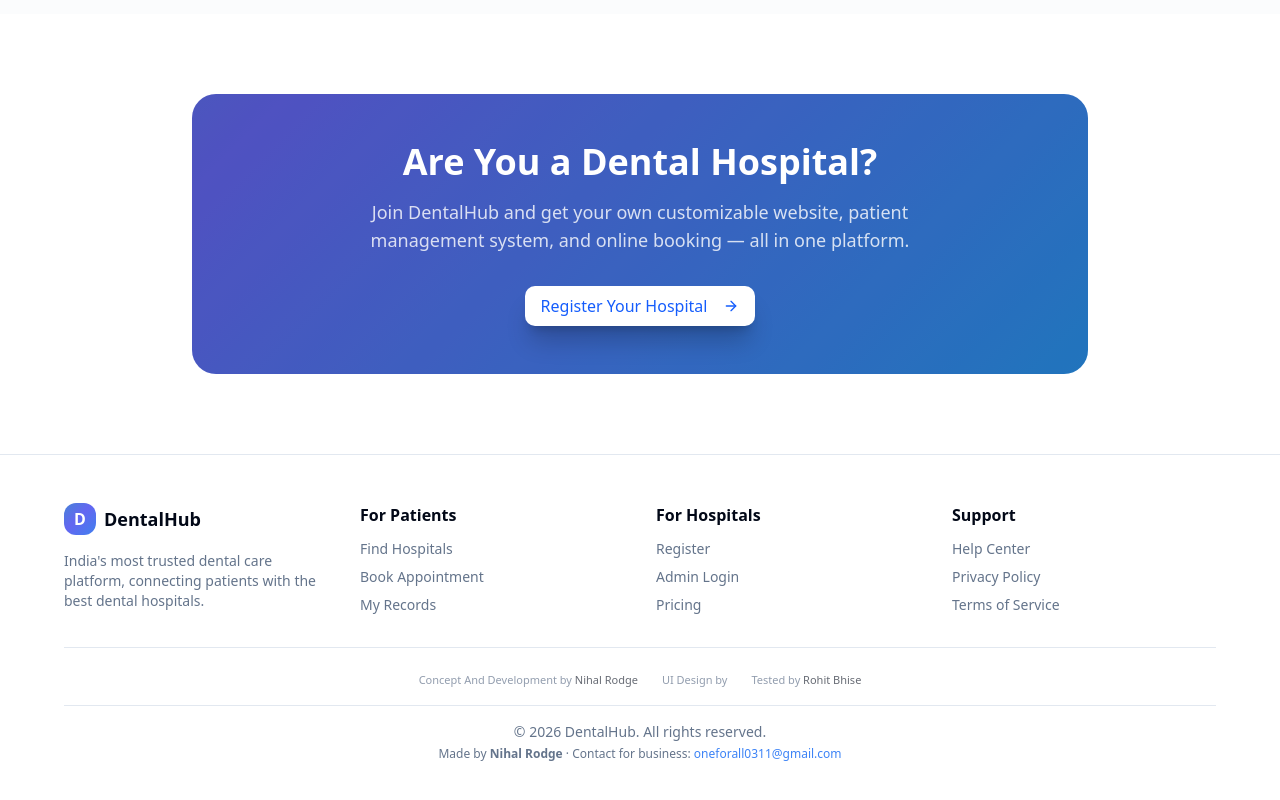
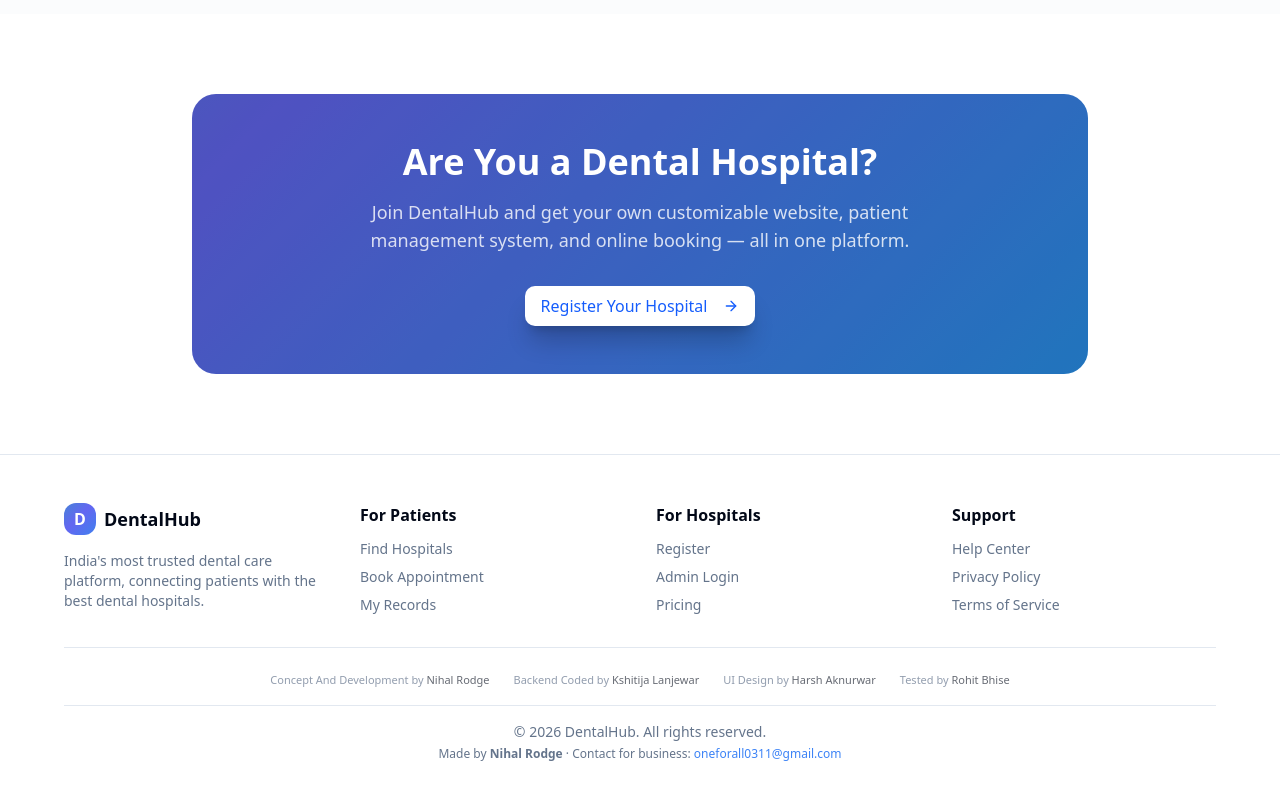
Before and after one commit to MrSpideyNihal/Online-Hospital-Management-, a Next.js app: page / in a window 1280 px wide. Shown: the part 1652-2452 px from the top of the page. Built offline with nearby package versions, Linux system fonts and the light colour scheme; no server answers; the database is empty.

Commit message:
Update page.tsx

```diff
--- a/src/app/page.tsx
+++ b/src/app/page.tsx
@@ -355,7 +355,8 @@ export default function HomePage() {
           {/* Credits */}
           <div className="mt-8 pt-6 border-t flex flex-wrap justify-center gap-x-6 gap-y-1 text-[11px] text-muted-foreground/70">
             <span>Concept And Development by <span className="font-medium text-foreground/60">Nihal Rodge</span></span>
-            <span>UI Design by <span className="font-medium text-foreground/60"></span></span>
+            <span>Backend Coded by <span className="font-medium text-foreground/60">Kshitija Lanjewar</span></span>
+            <span>UI Design by <span className="font-medium text-foreground/60">Harsh Aknurwar</span></span>
             <span>Tested by <span className="font-medium text-foreground/60">Rohit Bhise</span></span>
           </div>
 
```
